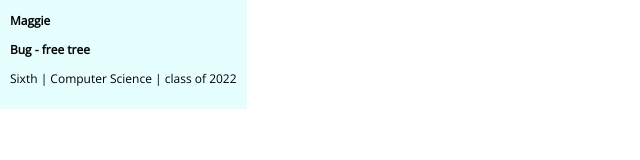
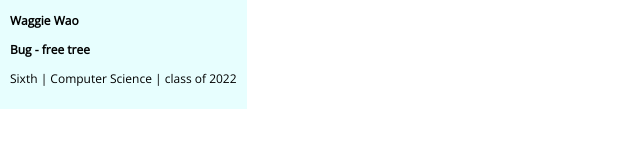
Before and after one commit to acmucsd-projects/green-team-frontend, a React (Create React App) app: page / in a window 1280 px wide. Shown: the top 160 px of the page, without its empty margins (0-640 px from the left). Built offline with nearby package versions, Linux system fonts and the light colour scheme.

Commit message:
Rendered component as variable per function call purposes

```diff
--- a/src/App.js
+++ b/src/App.js
@@ -3,14 +3,18 @@ import './App.css';
 import BitByteNode from './BitByteNode.jsx'
 
 function App() {
+
+  /* Declaring as a variable for function call */
+  var node1 = <BitByteNode
+    nodeName = "Waggie Wao"
+    treeName = "Bug - free tree"
+    since = "WI 20"
+    college = "Sixth"
+    major = "Computer Science"
+    class = "2022"
+  />
   return (
-    <BitByteNode
-      nodeName = "Maggie"
-      treeName = "Bug - free tree"
-      college = "Sixth"
-      major = "Computer Science"
-      class = "2022"
-    />
+    node1
   );
 }
 
```
